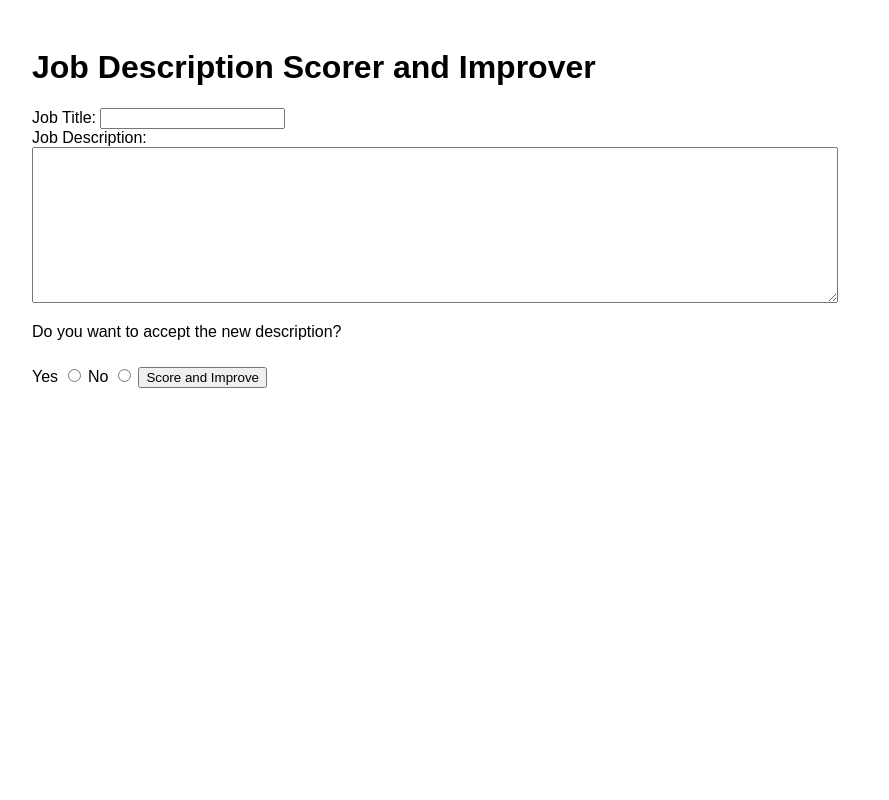
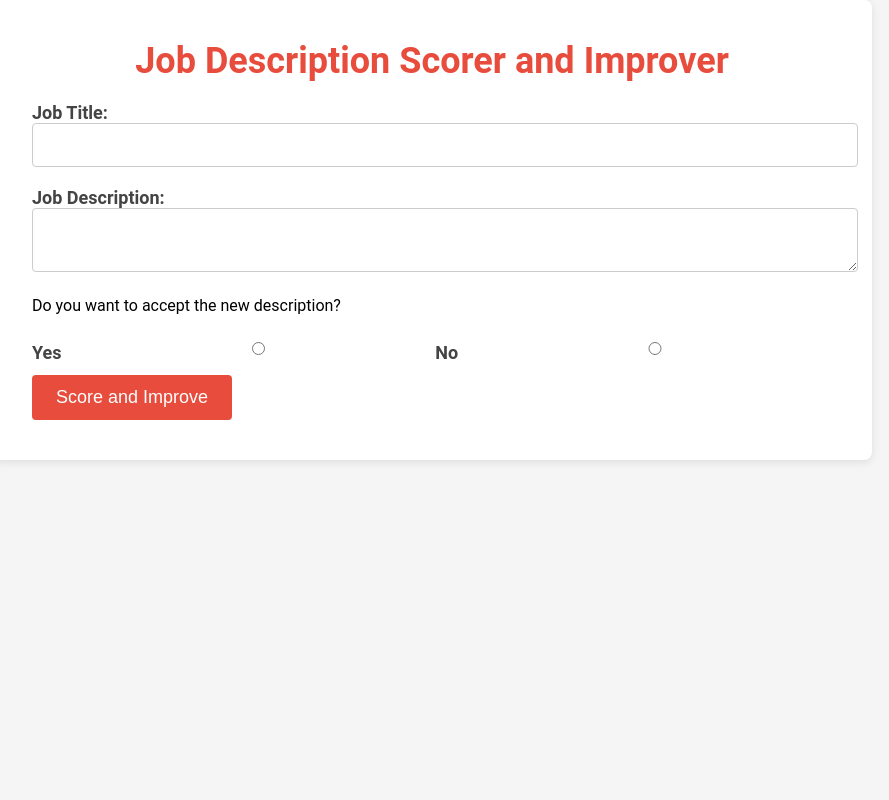
Before and after one commit to Harsh-1309/axis-llm-hack, a Flask app: template app/templates/index.html in a window 1280 px wide. Shown: the whole page, without its empty margins (208-1097 px from the left). Run offline with Flask 3, Linux system fonts and the light colour scheme; the template is opened without the code that fills it, so the values that code supplies are empty.

Commit message:
change css

```diff
--- a/app/static/styles.css
+++ b/app/static/styles.css
@@ -1,18 +1,95 @@
+html{
+    height: 100vh;
+}
+
+/* Reset default browser styles */
+body, h1, h2, p, label {
+  margin: 0;
+  padding: 0;
+}
+
 body {
-    font-family: Arial, sans-serif;
+  font-family: "Roboto", sans-serif;
+  background-color: #f5f5f5;
 }
 
 .container {
-    max-width: 800px;
-    margin: 0 auto;
-    padding: 20px;
+  max-width: 800px;
+  margin: 0 auto;
+  padding: 40px;
+  background-color: #ffffff;
+  box-shadow: 0px 2px 10px rgba(0, 0, 0, 0.1);
+  border-radius: 8px;
+  /* text-align: center; Center-align contents */
 }
 
-textarea {
-    width: 100%;
-    height: 150px;
+h1 {
+  text-align: center;
+  font-size: 36px;
+  color: #e74c3c; /* Red theme color */
+  margin-bottom: 20px;
+  font-weight: bold; /* Added font-weight */
+}
+
+label {
+  font-size: 18px;
+  font-weight: bold;
+  margin-bottom: 10px;
+  color: #444;
+}
+
+input, textarea {
+  width: 100%;
+  padding: 12px;
+  border: 1px solid #ccc;
+  border-radius: 4px;
+  margin-bottom: 20px;
+  font-size: 16px;
+  color: #333;
 }
 
 button {
-    margin-top: 10px;
+  background-color: #e74c3c; /* Red theme color */
+  color: #fff;
+  padding: 12px 24px;
+  border: none;
+  border-radius: 4px;
+  cursor: pointer;
+  text-align: center;
+  font-size: 18px;
+  transition: background-color 0.3s ease-in-out;
 }
+
+button:hover {
+  background-color: #c0392b; /* Darker red for hover effect */
+}
+
+.logo-placeholder {
+  width: 120px;
+  height: 120px;
+  background-color: #eee;
+  margin: 0 auto 20px;
+  border-radius: 50%;
+  display: flex;
+  justify-content: center;
+  align-items: center;
+  color: #e74c3c; /* Red theme color */
+  font-size: 24px;
+}
+
+/* Improved radio button alignment */
+input[type="radio"] {
+  vertical-align: middle;
+  margin-right: 5px;
+}
+
+/* Adjusted spacing for radio buttons */
+.radio-group {
+  display: flex;
+  align-items: center;
+  margin-top: 5px;
+}
+
+.radio-group label {
+  margin-right: 20px;
+}
--- a/app/templates/index.html
+++ b/app/templates/index.html
@@ -16,10 +16,14 @@
             <textarea name="job_description" required></textarea><br>
             <!-- <label for="accept_desc">Accept new description?</label> -->
             <p>Do you want to accept the new description?</p>
-            <label for="accept_option_yes">Yes</label>
-            <input type="radio" id="accept_option_yes" name="accept_option" value="yes" required>
-            <label for="accept_option_no">No</label>
-            <input type="radio" id="accept_option_no" name="accept_option" value="no">
+            <br>
+            <div class="radio-group">
+                <label for="accept_option_yes">Yes</label>
+                <input type="radio" id="accept_option_yes" name="accept_option" value="yes" required>
+                <label for="accept_option_no">No</label>
+                <input type="radio" id="accept_option_no" name="accept_option" value="no">
+            </div>
+
             <!-- <input type="text" name="accept_desc" required><br> -->
             <button type="submit">Score and Improve</button>
         </form>
--- /dev/null
+++ b/email-module/credentials.json
@@ -0,0 +1 @@
+{"web":{"client_id":"612028595299-43aihi8kbqb5bs9oiv85kjln2rtrmac6.apps.googleusercontent.com","project_id":"fresh-metrics-396004","auth_uri":"https://accounts.google.com/o/oauth2/auth","token_uri":"https://oauth2.googleapis.com/token","auth_provider_x509_cert_url":"https://www.googleapis.com/oauth2/v1/certs","client_secret":"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","redirect_uris":["http://localhost:*"],"javascript_origins":["http://localhost:*"]}}
```
Also changed, not shown: email-module/email_run.py (added, +42 -0 lines), email-module/resumes_data.csv (added, +2 -0 lines).
